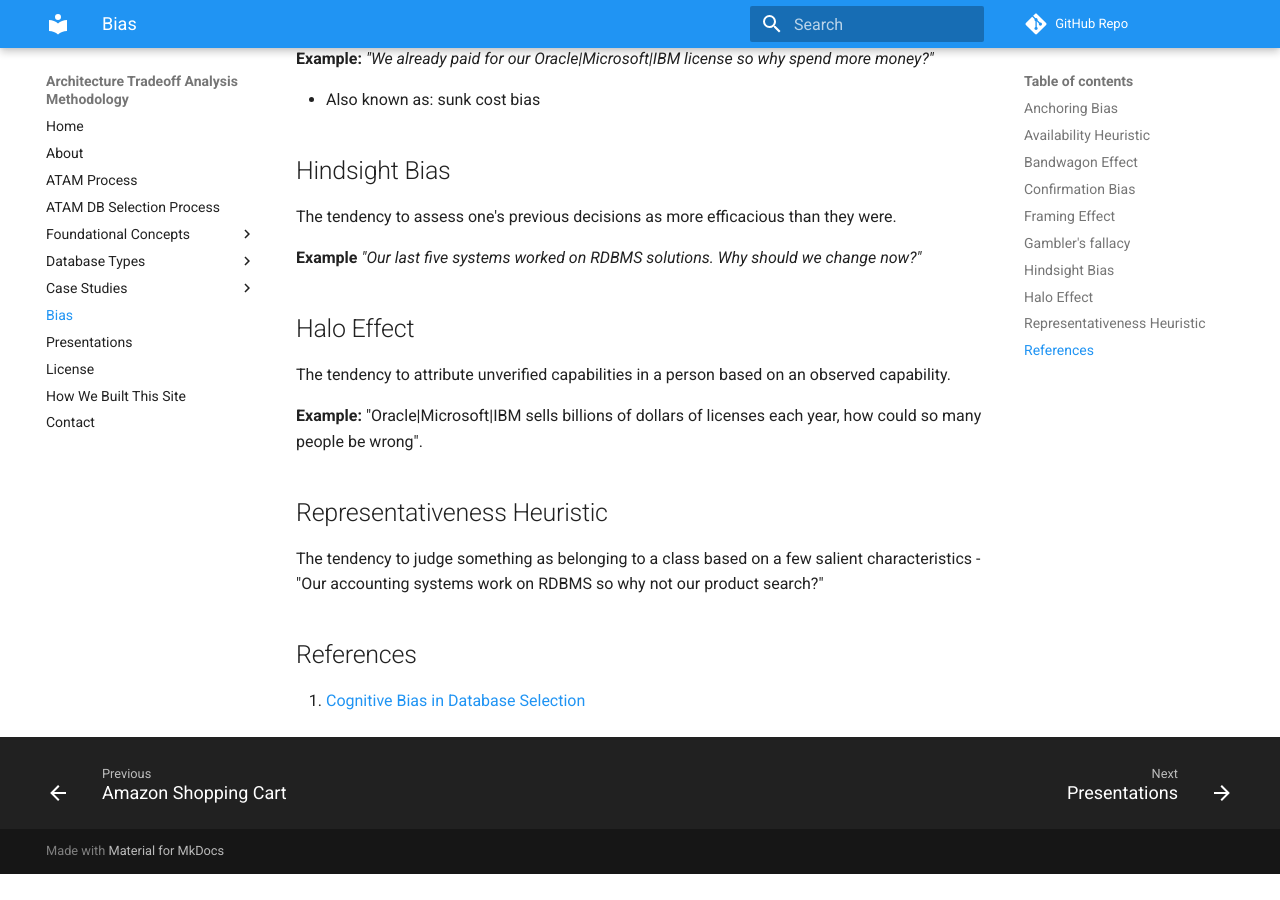
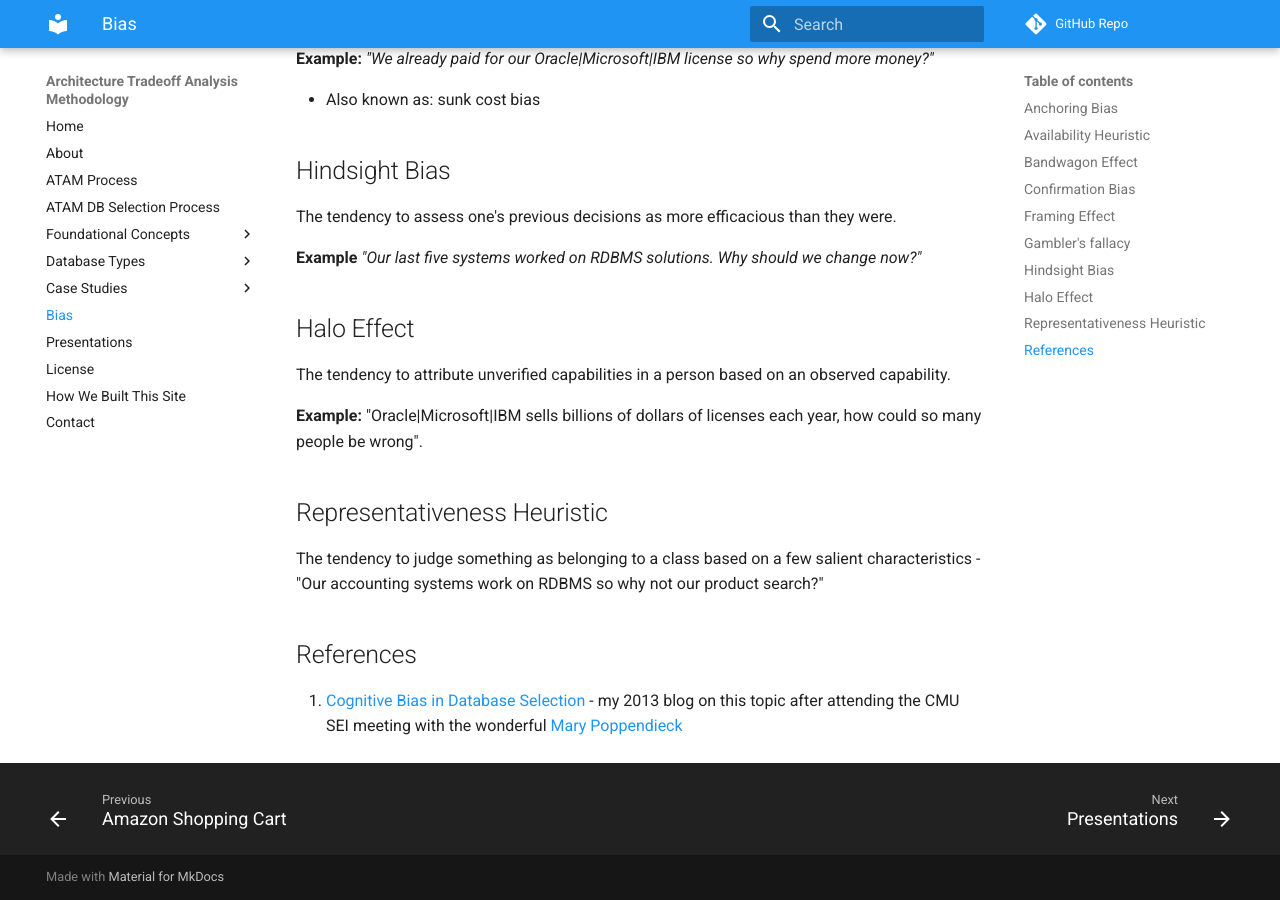
Before and after one commit to dmccreary/atam, an MkDocs documentation site: the page built from docs/bias.md, in a window 1280 px wide and 900 px high, scrolled down 1176 px. Built offline with MkDocs 1.6.1 and Material for MkDocs 9.7.7, drawn with Linux system fonts in a browser that asks for light colours; comment, search, counter and statistics services are not loaded; before the commit the page ends 2050 px from its top, so only the background shows below that; some of the changed text lies outside the part shown.

Commit message:
updating content

```diff
--- a/docs/bias.md
+++ b/docs/bias.md
@@ -14,7 +14,7 @@
 
 The tendency to estimate that what is easily remembered is more likely than that which is not.
 
- **Example: ** *"I hear that NoSQL does not support ACID."* or *"I hear that XML is verbose."*
+ **Example:** *"I hear that NoSQL does not support ACID."* or *"I hear that XML is verbose."*
 
 ## Bandwagon Effect
 
@@ -60,4 +60,4 @@
 
 ## References
 
-1. [Cognitive Bias in Database Selection](https://datadictionary.blogspot.com/2013/05/cognitive-bias-in-nosql-system-selection.html)
+1. [Cognitive Bias in Database Selection](https://datadictionary.blogspot.com/2013/05/cognitive-bias-in-nosql-system-selection.html) - my 2013 blog on this topic after attending the CMU SEI meeting with the wonderful [Mary Poppendieck](http://www.poppendieck.com/people.htm)
```
